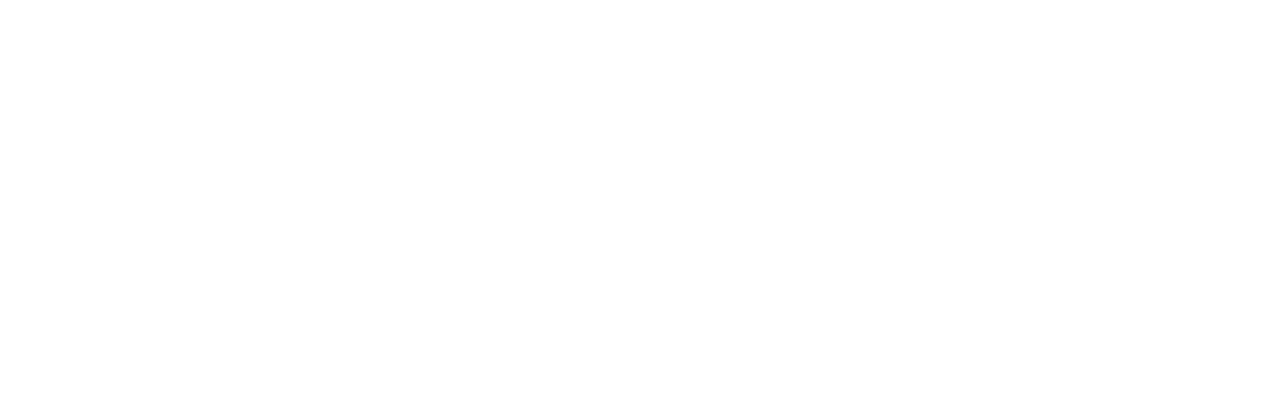
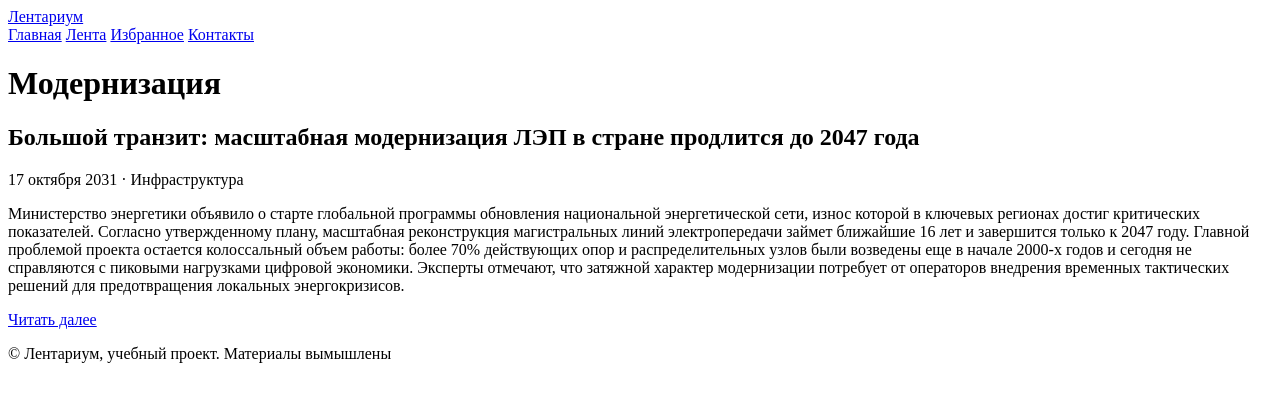
Before and after one commit to SCAV4EG/Lentarium, a plain HTML site: page article.html in a window 1280 px wide. Drawn offline with Linux system fonts and the light colour scheme.

Commit message:
Каркас остальных страниц

```diff
--- a/article.html
+++ b/article.html
@@ -0,0 +1,34 @@
+<!DOCTYPE html>
+<html lang="ru">
+    <heaad>
+        <meta charset="UTF-8">
+        <meta name="viewport" content="width=device-width, initial-scale=1">
+        <title>Лентариум - статья</title>
+        <link rel="stylesheet" href="css/style.css"
+    </heaad>
+    <body>
+        <header>
+            <a href="index.html">Лентариум</a>
+            <nav>
+                <a href="index.html">Главная</a>
+                <a href="news.html">Лента</a>
+                <a href="favorites.html">Избранное</a>
+                <a href="contacts.html">Контакты</a>
+            </nav>
+        </header>
+
+        <main>
+            <h1>Модернизация</h1>
+
+            <article>
+                <h2>Большой транзит: масштабная модернизация ЛЭП в стране продлится до 2047 года</h2>
+                <p><time datetime="2031-10-17">17 октября 2031</time> · Инфраструктура</p>
+                <p>Министерство энергетики объявило о старте глобальной программы обновления национальной энергетической сети, износ которой в ключевых регионах достиг критических показателей. Согласно утвержденному плану, масштабная реконструкция магистральных линий электропередачи займет ближайшие 16 лет и завершится только к 2047 году. Главной проблемой проекта остается колоссальный объем работы: более 70% действующих опор и распределительных узлов были возведены еще в начале 2000-х годов и сегодня не справляются с пиковыми нагрузками цифровой экономики. Эксперты отмечают, что затяжной характер модернизации потребует от операторов внедрения временных тактических решений для предотвращения локальных энергокризисов.</p>
+                <a href="article.html">Читать далее</a>
+            </article>
+        </main>
+        <footer>
+            <p>© Лентариум, учебный проект. Материалы вымышлены</p>
+        </footer>
+    </body>
+</html>
```
Also changed, not shown: contacts.html (+28 -0 lines), favorites.html (+28 -0 lines), index.html (+3 -3 lines), news.html (+28 -0 lines), screens/1.1/Снимок экрана_20261017_210747.png (added), screens/1.1/Снимок экрана_20261017_210836.png (added), screens/1.1/Снимок экрана_20261017_210943.png (added), screens/1.1/Снимок экрана_20261017_210957.png (added).
